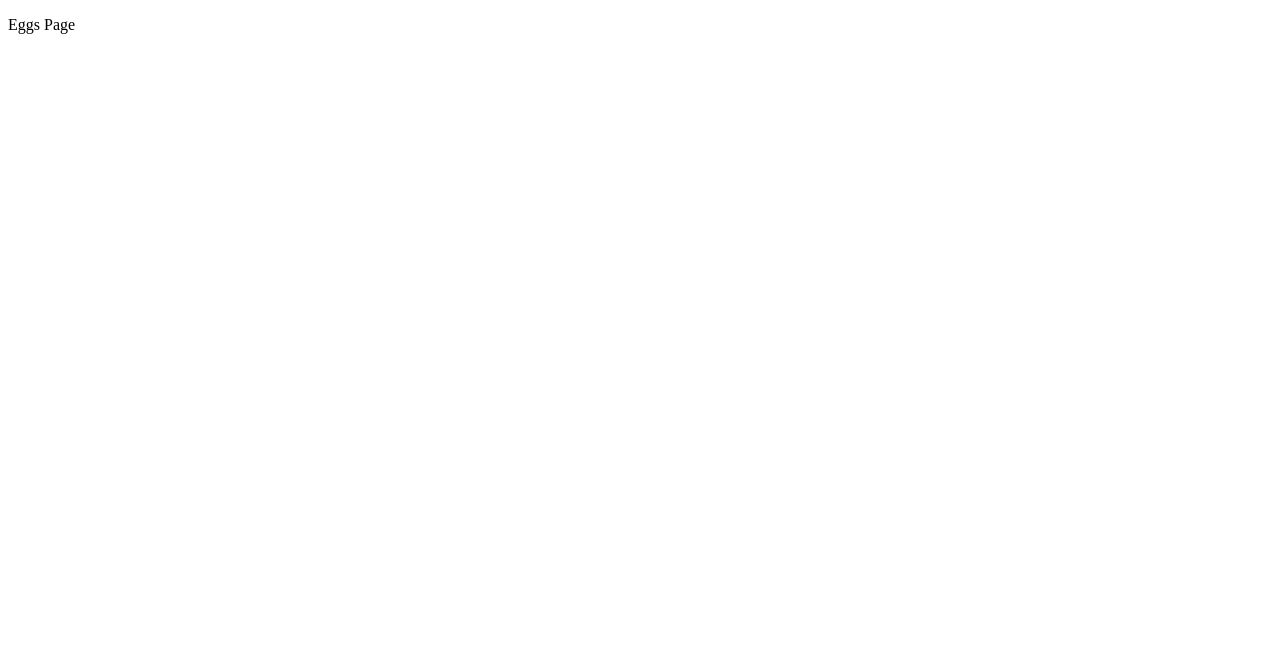
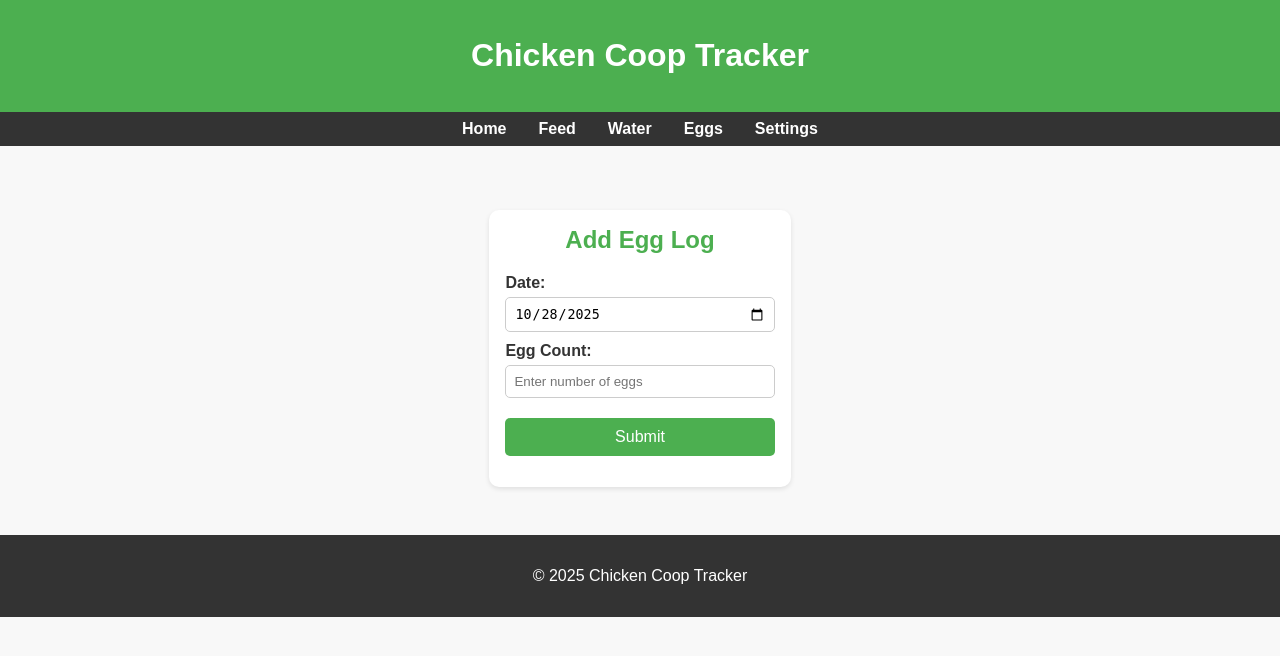
Before and after one commit to JonahG046/Chicken-Coop-Tracker, a Flask app: page /eggs in a window 1280 px wide. Before the commit the part shown is almost empty. Shown: the top 656 px of the page. Run offline with Flask 3, Linux system fonts and the light colour scheme; some libraries are stand-ins or nearby versions.

Commit message:
Copied feed.html to eggs.html because i put the code in the wrong file like an idiot

```diff
--- a/templates/eggs.html
+++ b/templates/eggs.html
@@ -3,9 +3,85 @@
 <head>
     <meta charset="UTF-8">
     <meta name="viewport" content="width=device-width, initial-scale=1.0">
-    <title>Document</title>
+    <title>Add Egg Log</title>
+    <link rel="stylesheet" href="{{ url_for('static', filename='style.css') }}">
 </head>
 <body>
-    <p>Eggs Page</p>
+
+<header>
+  <h1>Chicken Coop Tracker</h1>
+</header>
+
+<nav>
+  <a href="{{ url_for('home') }}">Home</a>
+  <a href="{{ url_for('feed') }}">Feed</a>
+  <a href="{{ url_for('water') }}">Water</a>
+  <a href="{{ url_for('eggs') }}">Eggs</a>
+  <a href="{{ url_for('settings') }}">Settings</a>
+</nav>
+
+<div class="container single-card">
+  <div class="card">
+    <h2>Add Egg Log</h2>
+    <form id="eggForm">
+      <label for="date">Date:</label>
+      <input type="date" id="date" name="date" value="{{ datetime.utcnow().strftime('%Y-%m-%d') }}" required>
+
+      <label for="count">Egg Count:</label>
+      <input type="number" id="count" name="count" min="0" placeholder="Enter number of eggs" required>
+
+      <button type="submit">Submit</button>
+    </form>
+
+    <div id="message" class="message"></div>
+  </div>
+</div>
+
+<footer>
+  <p>&copy; 2025 Chicken Coop Tracker</p>
+</footer>
+
+<script>
+document.getElementById('eggForm').addEventListener('submit', async (event) => {
+    event.preventDefault();
+
+    const date = document.getElementById('date').value;
+    const count = document.getElementById('count').value;
+    const messageEl = document.getElementById('message');
+
+    messageEl.textContent = ''; // Clear previous messages
+
+    if (!date || !count) {
+        messageEl.textContent = 'Please fill out all fields.';
+        messageEl.className = 'message error';
+        return;
+    }
+
+    try {
+        const response = await fetch('/api/eggs', {
+            method: 'POST',
+            headers: { 'Content-Type': 'application/json' },
+            body: JSON.stringify({ date, count })
+        });
+
+        const data = await response.json();
+
+        if (response.ok) {
+            messageEl.textContent = data.message || 'Egg log added successfully!';
+            messageEl.className = 'message success';
+            document.getElementById('eggForm').reset();
+            document.getElementById('date').valueAsDate = new Date();
+        } else {
+            messageEl.textContent = data.error || 'Error adding egg log.';
+            messageEl.className = 'message error';
+        }
+    } catch (err) {
+        console.error(err);
+        messageEl.textContent = 'An unexpected error occurred.';
+        messageEl.className = 'message error';
+    }
+});
+</script>
+
 </body>
 </html>
```
